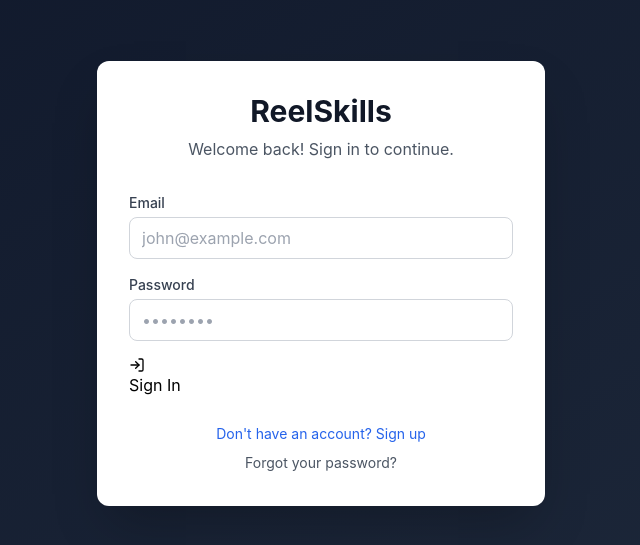
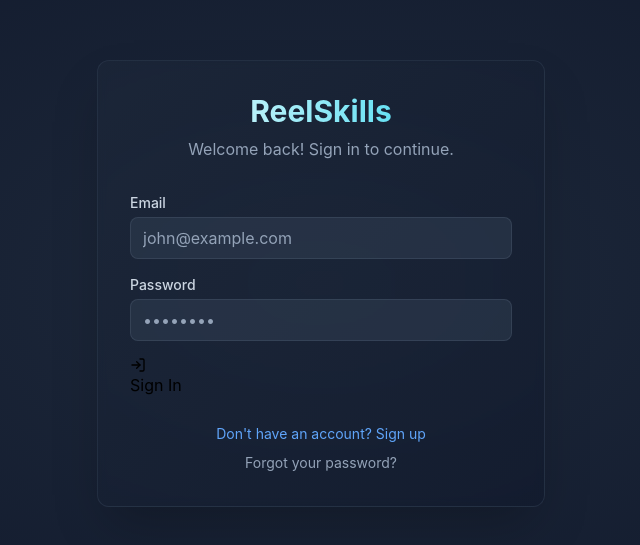
Before and after one commit to Blisterforanhour/ReelSkills, a React (Vite) app: page / in a window 1280 px wide. Shown: the part 117-662 px from the top of the page, without its empty margins (319-959 px from the left). Built offline with nearby package versions, Linux system fonts and the light colour scheme; no server answers.

Commit message:
Update form background to match main dashboard

```diff
--- a/src/components/ui/AppWrapper.tsx
+++ b/src/components/ui/AppWrapper.tsx
@@ -34,7 +34,10 @@
 
   if (isInitializing) {
     return (
-      <div className="min-h-screen flex items-center justify-center bg-gradient-to-br from-slate-900 to-slate-800">
+      <div className="min-h-screen flex items-center justify-center" style={{
+        background: 'radial-gradient(ellipse at center, #1E293B 0%, #0F172A 100%)',
+        backgroundAttachment: 'fixed'
+      }}>
         <div className="text-center">
           <div className="animate-spin rounded-full h-12 w-12 border-b-2 border-blue-500 mx-auto mb-4"></div>
           <p className="text-white text-lg">Initializing...</p>
@@ -57,12 +60,17 @@
     };
 
     return (
-      <div className="min-h-screen flex items-center justify-center bg-gradient-to-br from-slate-900 to-slate-800 p-4">
+      <div className="min-h-screen flex items-center justify-center p-4" style={{
+        background: 'radial-gradient(ellipse at center, #1E293B 0%, #0F172A 100%)',
+        backgroundAttachment: 'fixed'
+      }}>
         <div className="w-full max-w-md">
-          <div className="bg-white rounded-xl shadow-2xl p-8">
+          <div className="bg-gradient-to-br from-slate-800/50 to-slate-900/50 backdrop-blur-sm border border-slate-700/50 rounded-xl shadow-2xl p-8">
             <div className="text-center mb-8">
-              <h1 className="text-3xl font-bold text-gray-900 mb-2">ReelSkills</h1>
-              <p className="text-gray-600">
+              <h1 className="text-3xl font-bold bg-gradient-to-r from-white to-cyan-400 bg-clip-text text-transparent mb-2">
+                ReelSkills
+              </h1>
+              <p className="text-slate-400">
                 {authMode === 'login' && 'Welcome back! Sign in to continue.'}
                 {authMode === 'signup' && 'Create your account to get started.'}
                 {authMode === 'reset' && 'Reset your password.'}
@@ -70,8 +78,8 @@
             </div>
 
             {error && (
-              <div className="bg-red-50 border border-red-200 rounded-lg p-4 mb-6">
-                <p className="text-red-800 text-sm">{error}</p>
+              <div className="bg-red-500/20 border border-red-500/30 rounded-lg p-4 mb-6">
+                <p className="text-red-300 text-sm">{error}</p>
               </div>
             )}
 
@@ -79,26 +87,26 @@
               {authMode === 'signup' && (
                 <div className="grid grid-cols-2 gap-4">
                   <div>
-                    <label className="block text-sm font-medium text-gray-700 mb-1">
+                    <label className="block text-sm font-medium text-slate-300 mb-1">
                       First Name
                     </label>
                     <input
                       type="text"
                       value={firstName}
                       onChange={(e) => setFirstName(e.target.value)}
-                      className="w-full px-3 py-2 border border-gray-300 rounded-lg focus:ring-2 focus:ring-blue-500 focus:border-blue-500"
+                      className="w-full px-3 py-2 bg-slate-700/50 border border-slate-600/50 rounded-lg text-white placeholder-slate-400 focus:border-blue-500/50 focus:ring-2 focus:ring-blue-500/20 transition-all"
                       placeholder="John"
                     />
                   </div>
                   <div>
-                    <label className="block text-sm font-medium text-gray-700 mb-1">
+                    <label className="block text-sm font-medium text-slate-300 mb-1">
                       Last Name
                     </label>
                     <input
                       type="text"
                       value={lastName}
                       onChange={(e) => setLastName(e.target.value)}
-                      className="w-full px-3 py-2 border border-gray-300 rounded-lg focus:ring-2 focus:ring-blue-500 focus:border-blue-500"
+                      className="w-full px-3 py-2 bg-slate-700/50 border border-slate-600/50 rounded-lg text-white placeholder-slate-400 focus:border-blue-500/50 focus:ring-2 focus:ring-blue-500/20 transition-all"
                       placeholder="Doe"
                     />
                   </div>
@@ -106,14 +114,14 @@
               )}
 
               <div>
-                <label className="block text-sm font-medium text-gray-700 mb-1">
+                <label className="block text-sm font-medium text-slate-300 mb-1">
                   Email
                 </label>
                 <input
                   type="email"
                   value={email}
                   onChange={(e) => setEmail(e.target.value)}
-                  className="w-full px-3 py-2 border border-gray-300 rounded-lg focus:ring-2 focus:ring-blue-500 focus:border-blue-500"
+                  className="w-full px-3 py-2 bg-slate-700/50 border border-slate-600/50 rounded-lg text-white placeholder-slate-400 focus:border-blue-500/50 focus:ring-2 focus:ring-blue-500/20 transition-all"
                   placeholder="john@example.com"
                   required
                 />
@@ -121,14 +129,14 @@
 
               {authMode !== 'reset' && (
                 <div>
-                  <label className="block text-sm font-medium text-gray-700 mb-1">
+                  <label className="block text-sm font-medium text-slate-300 mb-1">
                     Password
                   </label>
                   <input
                     type="password"
                     value={password}
                     onChange={(e) => setPassword(e.target.value)}
-                    className="w-full px-3 py-2 border border-gray-300 rounded-lg focus:ring-2 focus:ring-blue-500 focus:border-blue-500"
+                    className="w-full px-3 py-2 bg-slate-700/50 border border-slate-600/50 rounded-lg text-white placeholder-slate-400 focus:border-blue-500/50 focus:ring-2 focus:ring-blue-500/20 transition-all"
                     placeholder="••••••••"
                     required
                   />
@@ -137,7 +145,7 @@
 
               <Button
                 type="submit"
-                className="w-full"
+                className="w-full bg-gradient-to-r from-blue-600 to-cyan-600 hover:from-blue-700 hover:to-cyan-700 text-white border-0"
                 disabled={isLoading}
               >
                 {isLoading ? (
@@ -161,7 +169,7 @@
                   <button
                     type="button"
                     onClick={() => setAuthMode('signup')}
-                    className="text-blue-600 hover:text-blue-700 text-sm"
+                    className="text-blue-400 hover:text-blue-300 text-sm transition-colors"
                   >
                     Don't have an account? Sign up
                   </button>
@@ -169,7 +177,7 @@
                   <button
                     type="button"
                     onClick={() => setAuthMode('reset')}
-                    className="text-gray-600 hover:text-gray-700 text-sm"
+                    className="text-slate-400 hover:text-slate-300 text-sm transition-colors"
                   >
                     Forgot your password?
                   </button>
@@ -179,7 +187,7 @@
                 <button
                   type="button"
                   onClick={() => setAuthMode('login')}
-                  className="text-blue-600 hover:text-blue-700 text-sm"
+                  className="text-blue-400 hover:text-blue-300 text-sm transition-colors"
                 >
                   Already have an account? Sign in
                 </button>
@@ -188,7 +196,7 @@
                 <button
                   type="button"
                   onClick={() => setAuthMode('login')}
-                  className="text-blue-600 hover:text-blue-700 text-sm"
+                  className="text-blue-400 hover:text-blue-300 text-sm transition-colors"
                 >
                   Back to sign in
                 </button>
```
